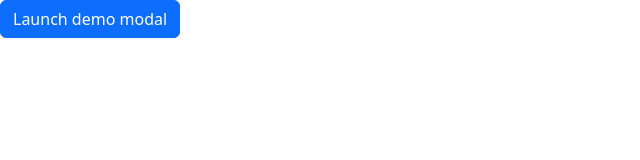
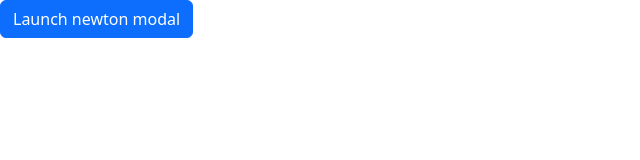
Before and after one commit to acciojob/bootstrap-modals-aFarhin, a website: page main.html in a window 1280 px wide. Shown: the full height of the page, 0-640 px from the left. Drawn offline with nearby package versions, Linux system fonts and the light colour scheme.

Commit message:
created a submission

```diff
--- a/main.html
+++ b/main.html
@@ -16,7 +16,7 @@
 
 	<!-- Button trigger modal -->
 <button type="button" id="open-modal"  class="btn btn-primary" data-bs-toggle="modal" data-bs-target="#newton-modal">
-  Launch demo modal
+  Launch newton modal
 </button>
 
 <!-- Modal -->
```
